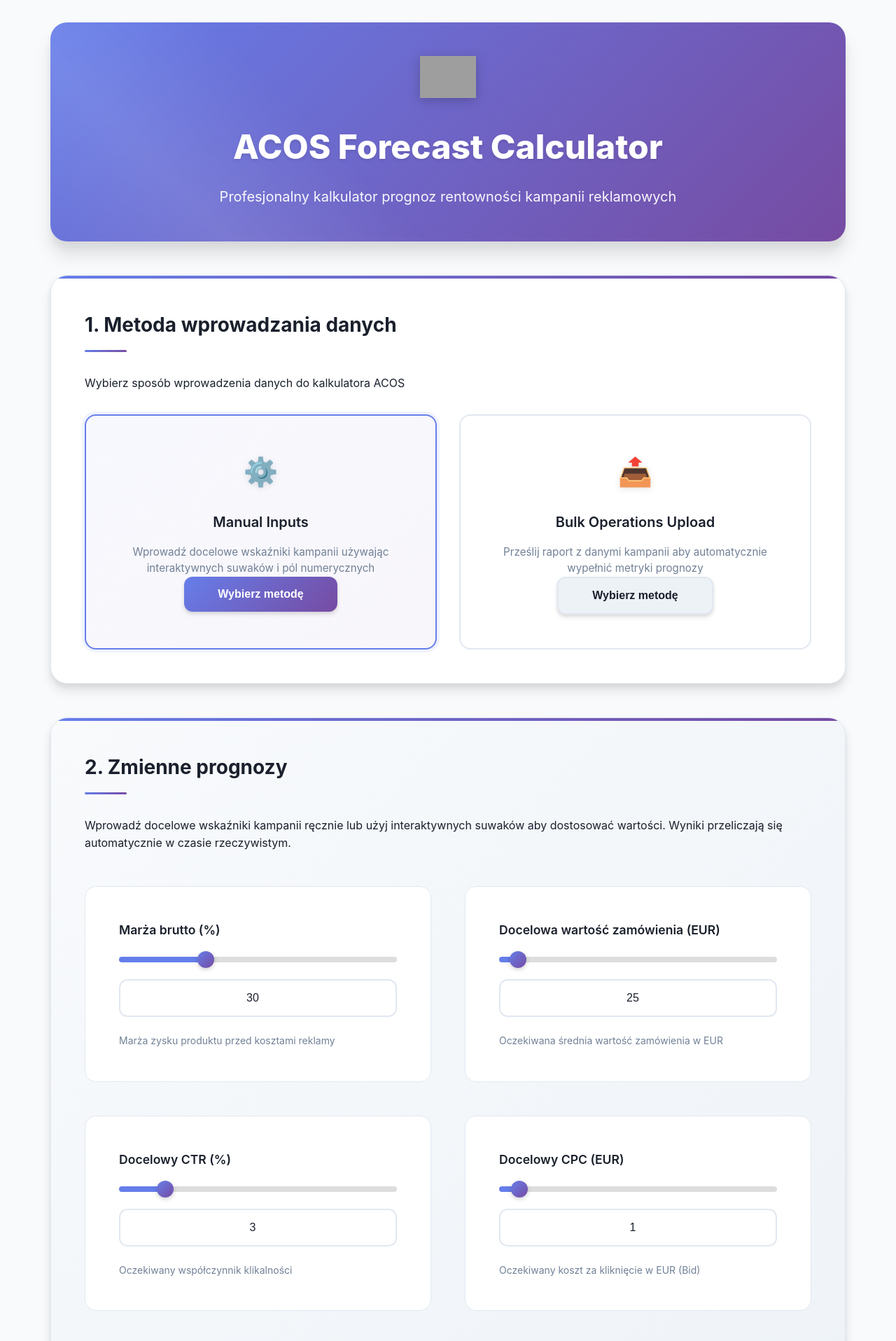
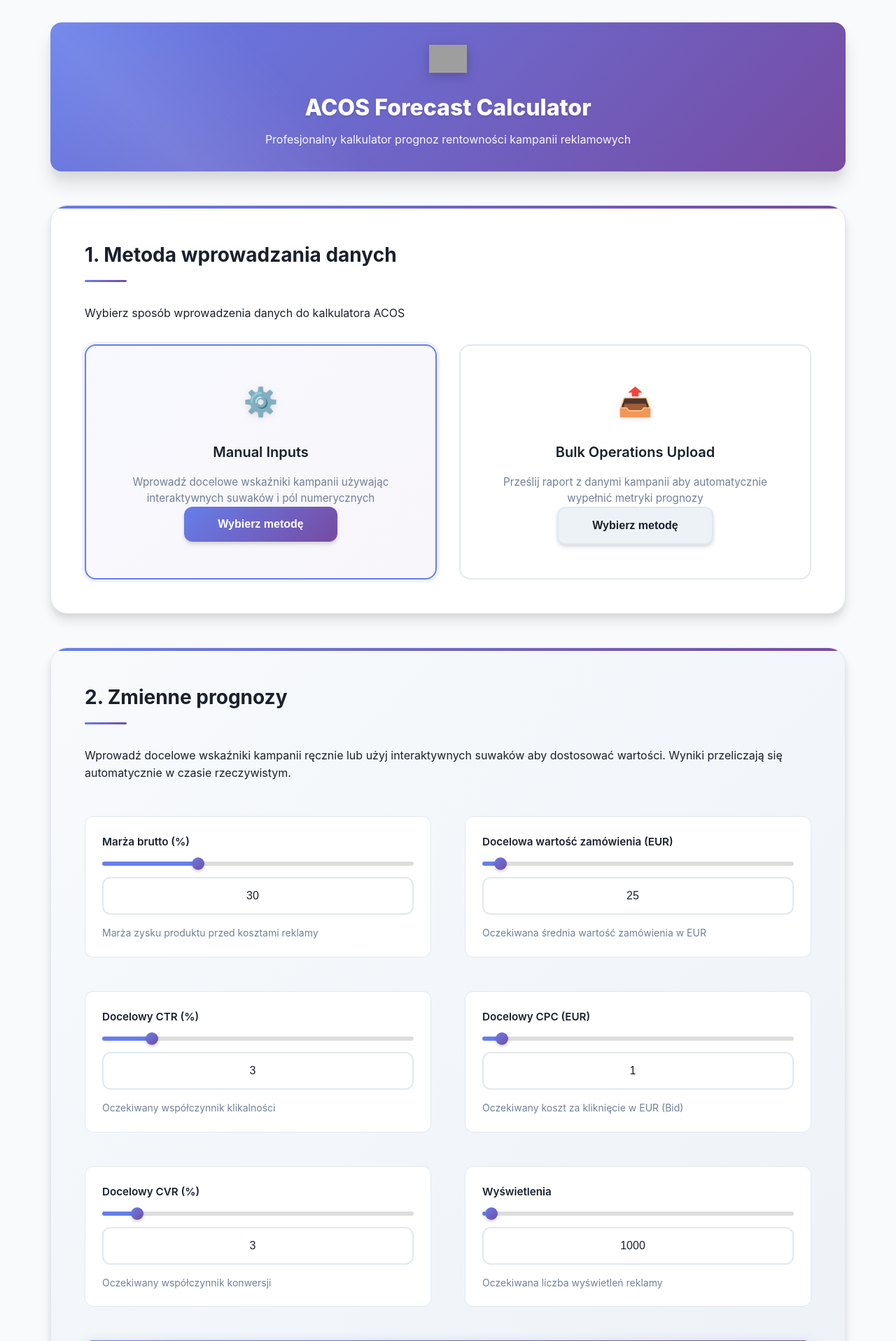
Before and after one commit to Kevinus31/acos-forecast-calculator, a FastAPI app: page / in a window 1280 px wide. Shown: the top 1916 px of the page at 70% size. Run offline with FastAPI, Linux system fonts and the light colour scheme; grey boxes are pictures that could not be loaded.

Commit message:
UI Improvements: Zmniejsz suwaki, nagłówek i dodaj copyright
- Zmniejsz wysokość nagłówka o połowę (padding i marginesy)
- Zmniejsz rozmiar logo w nagłówku z 60px na 40px
- Zmniejsz tytuł nagłówka z clamp(2rem, 4vw, 3rem) na clamp(1.5rem, 3vw, 2rem)
- Zamień logo PNG na SVG (AMZ-LOGO-EBISU.svg)
- Zmniejsz suwaki: wysokość z 8px na 6px, kciuk z 24px na 18px
- Zmniejsz kontenery suwaków (variable-item): padding z 2xl na lg
- Zmniejsz labels suwaków z 1.1rem na 0.95rem
- Zmniejsz gap w slider-container z lg na md
- Dodaj sekcję copyright do stopki z tekstem o kalkulatorze
- Zachowaj wszystkie animacje i responsywność

```diff
--- a/app/static/style.css
+++ b/app/static/style.css
@@ -86,11 +86,11 @@ body {
 
 /* Header */
 header {
-    margin-bottom: var(--spacing-2xl);
-    padding: var(--spacing-2xl) var(--spacing-xl);
+    margin-bottom: var(--spacing-xl);
+    padding: var(--spacing-xl) var(--spacing-lg);
     background: var(--primary-gradient);
     color: var(--text-white);
-    border-radius: var(--radius-2xl);
+    border-radius: var(--radius-xl);
     box-shadow: var(--shadow-xl);
     position: relative;
     overflow: hidden;
@@ -116,13 +116,13 @@ header::before {
 .header-logo {
     display: flex;
     justify-content: center;
-    margin-bottom: var(--spacing-xl);
+    margin-bottom: var(--spacing-lg);
     position: relative;
     z-index: 1;
 }
 
 .header-logo .logo {
-    height: 60px;
+    height: 40px;
     width: auto;
     filter: drop-shadow(0 4px 8px rgba(0, 0, 0, 0.2));
     transition: transform var(--transition-normal);
@@ -141,14 +141,14 @@ header::before {
 
 .header-content h1 {
     font-family: var(--font-family-heading);
-    font-size: clamp(2rem, 4vw, 3rem);
+    font-size: clamp(1.5rem, 3vw, 2rem);
     font-weight: 800;
-    margin-bottom: var(--spacing-md);
+    margin-bottom: var(--spacing-sm);
     text-shadow: 0 2px 4px rgba(0, 0, 0, 0.1);
 }
 
 .header-content p {
-    font-size: clamp(1rem, 2vw, 1.25rem);
+    font-size: clamp(0.9rem, 1.5vw, 1rem);
     font-weight: 400;
     opacity: 0.95;
 }
@@ -402,8 +402,8 @@ header::before {
 
 .variable-item {
     background: var(--bg-secondary);
-    padding: var(--spacing-2xl);
-    border-radius: var(--radius-xl);
+    padding: var(--spacing-lg);
+    border-radius: var(--radius-lg);
     border: 1px solid var(--border-color);
     transition: all var(--transition-normal);
     position: relative;
@@ -433,10 +433,10 @@ header::before {
 
 .variable-item label {
     font-family: var(--font-family-heading);
-    font-size: 1.1rem;
+    font-size: 0.95rem;
     font-weight: 600;
     color: var(--text-primary);
-    margin-bottom: var(--spacing-lg);
+    margin-bottom: var(--spacing-md);
     display: block;
 }
 
@@ -452,15 +452,15 @@ header::before {
 .slider-container {
     display: flex;
     flex-direction: column;
-    gap: var(--spacing-lg);
-    margin: var(--spacing-lg) 0;
+    gap: var(--spacing-md);
+    margin: var(--spacing-md) 0;
 }
 
 /* Range Slider */
 input[type="range"] {
     width: 100%;
-    height: 8px;
-    border-radius: var(--radius-md);
+    height: 6px;
+    border-radius: var(--radius-sm);
     background: var(--bg-tertiary);
     outline: none;
     -webkit-appearance: none;
@@ -472,34 +472,34 @@ input[type="range"] {
 input[type="range"]::-webkit-slider-thumb {
     -webkit-appearance: none;
     appearance: none;
-    width: 24px;
-    height: 24px;
+    width: 18px;
+    height: 18px;
     border-radius: 50%;
     background: var(--primary-gradient);
     cursor: pointer;
-    box-shadow: 0 2px 6px rgba(0, 0, 0, 0.2);
+    box-shadow: 0 2px 4px rgba(0, 0, 0, 0.2);
     transition: all var(--transition-normal);
 }
 
 input[type="range"]::-webkit-slider-thumb:hover {
     transform: scale(1.1);
-    box-shadow: 0 4px 12px rgba(102, 126, 234, 0.4);
+    box-shadow: 0 3px 8px rgba(102, 126, 234, 0.4);
 }
 
 input[type="range"]::-moz-range-thumb {
-    width: 24px;
-    height: 24px;
+    width: 18px;
+    height: 18px;
     border-radius: 50%;
     background: var(--primary-gradient);
     cursor: pointer;
     border: none;
-    box-shadow: 0 2px 6px rgba(0, 0, 0, 0.2);
+    box-shadow: 0 2px 4px rgba(0, 0, 0, 0.2);
     transition: all var(--transition-normal);
 }
 
 input[type="range"]::-moz-range-thumb:hover {
     transform: scale(1.1);
-    box-shadow: 0 4px 12px rgba(102, 126, 234, 0.4);
+    box-shadow: 0 3px 8px rgba(102, 126, 234, 0.4);
 }
 
 /* Number Input in Slider */
@@ -1044,6 +1044,19 @@ footer {
     font-style: italic;
 }
 
+.footer-copyright {
+    margin-top: var(--spacing-lg);
+    padding-top: var(--spacing-lg);
+    border-top: 1px solid var(--border-color);
+    text-align: center;
+}
+
+.footer-copyright span {
+    font-size: 0.8rem;
+    color: var(--text-muted);
+    line-height: 1.5;
+}
+
 /* Loading Indicator */
 .loading-spinner {
     animation: spin 1s linear infinite;
--- a/app/templates/index.html
+++ b/app/templates/index.html
@@ -15,7 +15,7 @@
     <div class="container">
         <header>
             <div class="header-logo">
-                <img src="https://amzteam.pro/wp-content/uploads/2024/03/amzteam-logo.png" alt="AmzTeam.pro Logo" class="logo">
+                <img src="https://amzteam.pro/wp-content/uploads/2024/01/AMZ-LOGO-EBISU.svg" alt="AmzTeam.pro Logo" class="logo">
             </div>
             <div class="header-content">
                 <h1>ACOS Forecast Calculator</h1>
@@ -656,6 +656,9 @@
                 <span class="footer-creator">Stworzył: Bartek z Twoje Drzwi do Amazon</span>
                 <span class="footer-tech">Powered by Cursor AI</span>
             </div>
+            <div class="footer-copyright">
+                <span>© 2024 ACOS Forecast Calculator. Profesjonalny kalkulator analizy rentowności kampanii reklamowych z integracją NBP API.</span>
+            </div>
         </div>
     </footer>
 </body>
```
